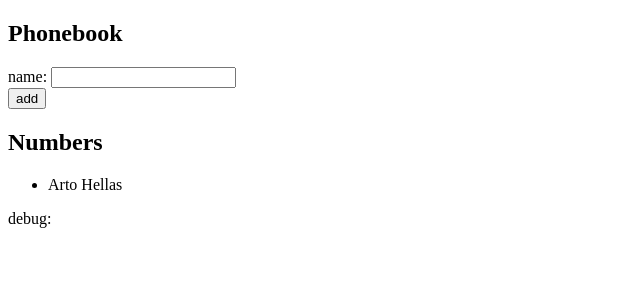
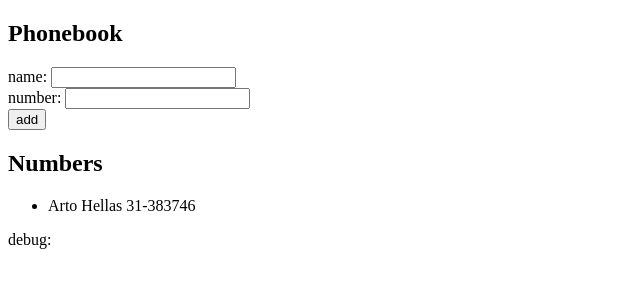
Before and after one commit to Aashishdh/fullstackopen-exercises, a React (Vite) app in the folder Part2-phonebook-2.6_2.10/: page / in a window 1280 px wide. Shown: the top 300 px of the page, without its empty margins (0-640 px from the left). Built offline with nearby package versions, Linux system fonts and the light colour scheme.

Commit message:
2.8 is now completed by creating number input

```diff
--- a/Part2-phonebook-2.6_2.10/src/App.jsx
+++ b/Part2-phonebook-2.6_2.10/src/App.jsx
@@ -2,9 +2,11 @@ import { useState } from 'react'
 
 const App = () => {
   const [persons, setPersons] = useState([
-    { name: 'Arto Hellas' }
+    { name: 'Arto Hellas' ,number:'31-383746'}
   ])
   const [newName, setNewName] = useState('')
+  // useState for number
+  const [newNumber, setnewNumber] = useState('')
 
   const addperson=(e)=>{
     e.preventDefault();
@@ -13,9 +15,10 @@ const App = () => {
       alert(`${newName} is already added to phonebook`)
       return
     }
-    const nameobject={name:newName}
+    const nameobject={name:newName,number:newNumber}
     setPersons(persons.concat(nameobject))
     setNewName('')
+    setnewNumber('')
   }
 
 
@@ -23,12 +26,21 @@ const App = () => {
    const handleNameChange = (event) => {
     setNewName(event.target.value)
   }
+
+   const handlenumberChange = (event) => {
+    setnewNumber(event.target.value)
+  }
+
   return (
     <div>
       <h2>Phonebook</h2>
       <form onSubmit={addperson}>
         <div>
           name: <input value={newName} onChange={handleNameChange} />
+        </div>
+        {/* number input */}
+         <div>
+          number: <input value={newNumber} onChange={handlenumberChange} />
         </div>
         <div>
           <button type="submit">add</button>
@@ -37,12 +49,12 @@ const App = () => {
       <h2>Numbers</h2>
 
       <ul>
-        {persons.map(person=><li key={person.name}>{person.name}</li>)}
+        {persons.map(person=><li key={person.name}>{person.name} {' '}{person.number}</li>)}
       </ul>
 
 
       {/* Debugging helper */}
-      <div>debug: {newName}</div>
+      <div>debug: {newName}{newNumber}</div>
     </div>
   )
 
```
